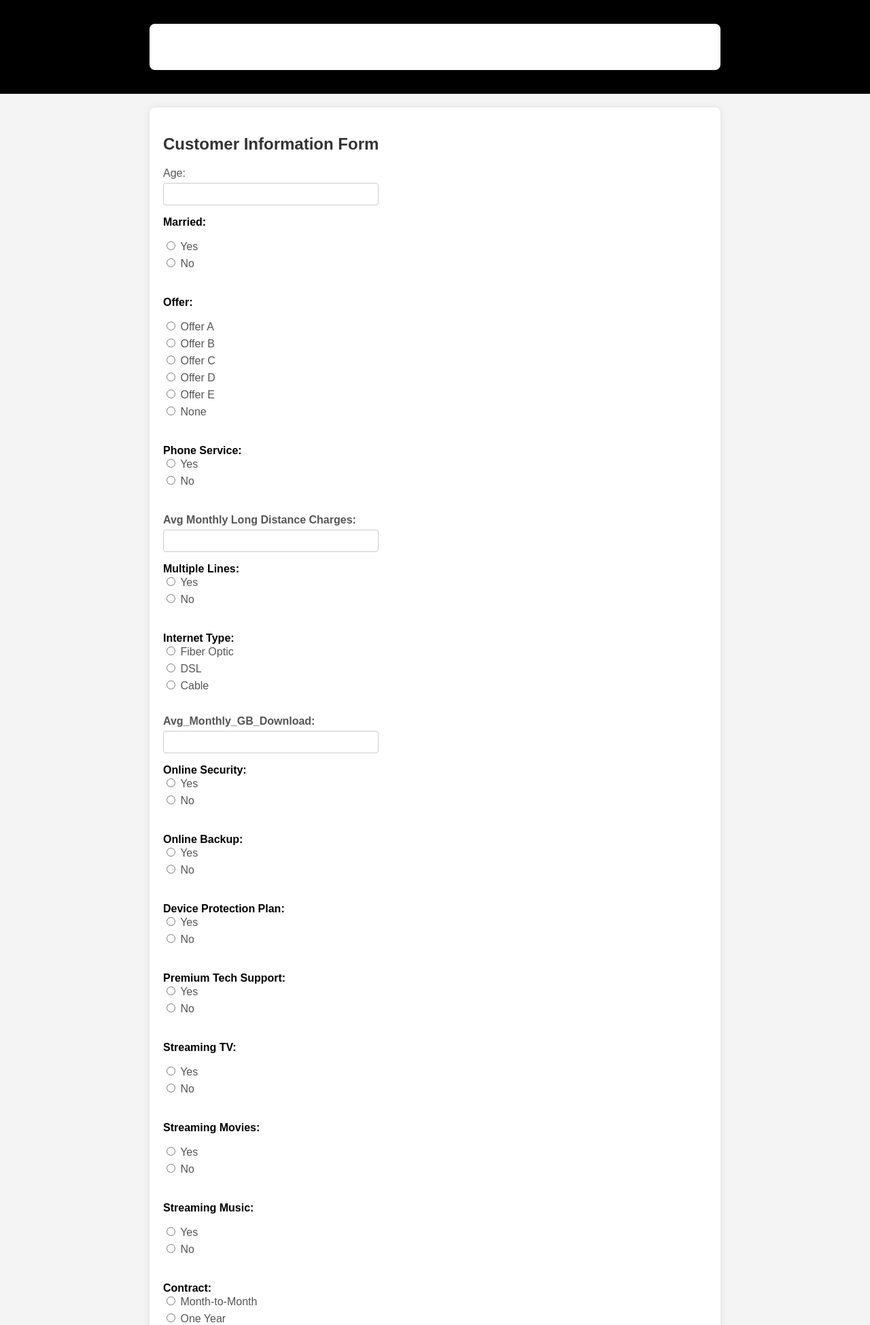
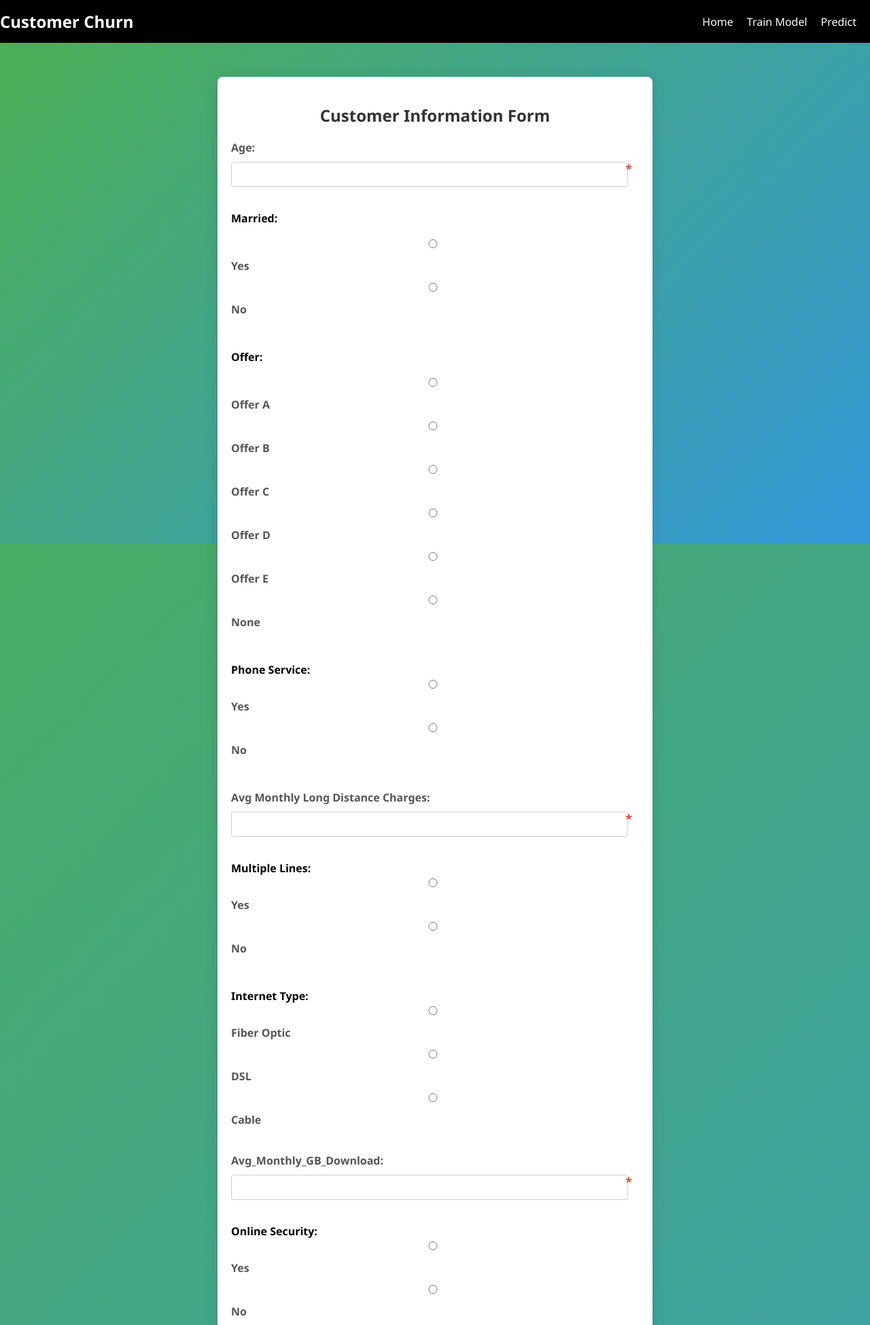
Before and after one commit to Harshwardhanpjadhav/Customer-Churn, a Flask app: page /predict/manualy in a window 1280 px wide. Shown: the top 1949 px of the page at 68% size. Run offline with Flask 3, Linux system fonts and the light colour scheme.

Commit message:
add backgroud color gradient

```diff
--- a/app.py
+++ b/app.py
@@ -1,4 +1,5 @@
 import os
+import pandas as pd
 from flask import Flask,request,render_template,jsonify
 from src.churn.pipeline.prediction_pipeline import PredictPipeline
 
@@ -27,9 +28,26 @@
 #=======================================================================================================
 
 @app.route('/predict/uploadcsv')
-def uploadcsv():
-    return render_template('train.html')
+def uploadpage():
+    return render_template('csv.html')
 
+
+@app.route('/predict/upload', methods=['POST'])
+def upload_file():
+    if 'file' not in request.files:
+        return "No file part"
+
+    file = request.files['file']
+
+    if file.filename == '':
+        return "No selected file"
+
+    if file and file.filename.endswith('.csv'):
+        df = pd.read_csv(file)
+        # Now you have the DataFrame (df) from the uploaded CSV file
+        return df.to_html()  # For demonstration, you can return HTML representation of the DataFrame
+    else:
+        return "Invalid file format. Please upload a CSV file."
 #=======================================================================================================
 
 @app.route('/predict/manualy')
--- a/static/css/manual.css
+++ b/static/css/manual.css
@@ -1,75 +1,106 @@
 body {
-    font-family: Arial, sans-serif;
-    background-color: #f4f4f4;
+    font-family: 'Segoe UI', Tahoma, Geneva, Verdana, sans-serif;
+    background-color: #f0f0f0;
     margin: 0;
-    padding: 0;
 }
 
-header {
-    background-color: #333;
-    color: #fff;
-    text-align: center;
-    padding: 1em 0;
-}
-
-.container {
-    max-width: 800px;
-    margin: 20px auto;
+.cnt {
+    width: 80%;
+    max-width: 600px;
+    margin: 50px auto;
+    padding: 20px;
     background-color: #fff;
-    padding: 20px;
     border-radius: 8px;
-    box-shadow: 0 0 10px rgba(0, 0, 0, 0.1);
+    box-shadow: 0 0 20px rgba(0, 0, 0, 0.1);
 }
 
 h2 {
+    text-align: center;
     color: #333;
 }
 
-form {
+.form-cnt {
     margin-top: 20px;
 }
 
-fieldset {
-    border: 2px solid #ccc;
-    border-radius: 8px;
-    padding: 15px;
-    margin-bottom: 15px;
-}
-
-legend {
-    font-weight: bold;
-    color: #333;
-}
-
 .form-group {
-    margin-bottom: 15px;
+    margin-bottom: 20px;
 }
 
 label {
     display: block;
-    margin-bottom: 5px;
+    font-weight: bold;
+    margin-bottom: 10px;
     color: #555;
 }
 
-input[type="number"],
-input[type="text"] {
-    width: 100%;
-    padding: 8px;
+input[type="text"],
+input[type="radio"] {
+    width: calc(100% - 16px);
+    padding: 10px;
+    margin-bottom: 15px;
     box-sizing: border-box;
     border: 1px solid #ccc;
     border-radius: 4px;
 }
 
+input[type="radio"] {
+    margin-right: 5px;
+}
 
 button {
-    background-color: #333;
+    background-color: #4caf50;
     color: #fff;
-    padding: 10px 20px;
+    padding: 12px 24px;
     border: none;
     border-radius: 4px;
     cursor: pointer;
+    font-size: 16px;
+    transition: background-color 0.3s;
 }
 
 button:hover {
-    background-color: #555;
+    background-color: #45a049;
 }
+
+/* Additional Styling for Creativity */
+body::before {
+    content: "";
+    position: fixed;
+    top: 0;
+    left: 0;
+    width: 100%;
+    height: 100%;
+    background: linear-gradient(135deg, #4caf50, #3498db);
+    z-index: -1;
+}
+
+.cnt {
+    position: relative;
+    z-index: 1;
+}
+
+button {
+    background-color: #3498db;
+    transition: background-color 0.3s, transform 0.3s;
+}
+
+button:hover {
+    background-color: #2980b9;
+    transform: scale(1.05);
+}
+
+.form-group {
+    position: relative;
+}
+
+.form-group::before {
+    content: "*";
+    color: #e74c3c;
+    font-size: 18px;
+    font-weight: bold;
+    position: absolute;
+    top: 50%;
+    right: 10px;
+    transform: translateY(-50%);
+}
--- a/static/css/style.css
+++ b/static/css/style.css
@@ -6,7 +6,11 @@
     font-family: 'Arial', sans-serif;
     background-color: #ffffff;
 }
+body {
 
+    background: linear-gradient(135deg, #4caf50, #3498db);
+
+}
 .navbar {
     background-color: #000000;
     color: #fff;
--- a/templates/manual.html
+++ b/templates/manual.html
@@ -11,7 +11,7 @@
         <h2>Customer Information Form</h2>
 
         <form action="{{ url_for('predictpage') }}" method="post">
-            <div class="form-container">
+            <div class="form-cnt">
 
 					<div class="form-group">
 					<label for="Age">Age:</label>
@@ -232,7 +232,6 @@
     </div>
 
 </body>
-</html>
 
 
 {% endblock %}
--- a/templates/predict.html
+++ b/templates/predict.html
@@ -8,7 +8,7 @@
     <h1>Prediction</h1>
 
     <div class="button-containerr">
-        <a href="{{ url_for('uploadcsv') }}" class="nav-buttonn">Upload csv</a>
+        <a href="{{ url_for('uploadpage') }}" class="nav-buttonn">Upload csv</a>
         <a href="{{ url_for('manualy') }}" class="nav-buttonn">Enter Manualy</a>
     </div>
 </div>
```
Also changed, not shown: static/css/csv.css (added, +58 -0 lines), templates/csv.html (added, +16 -0 lines).
